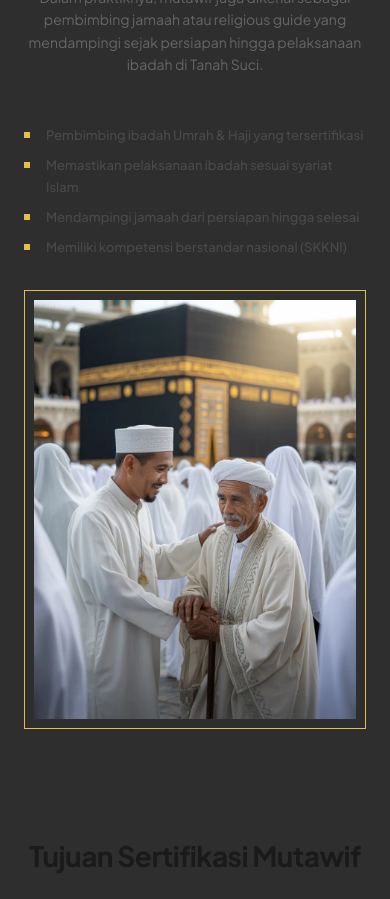
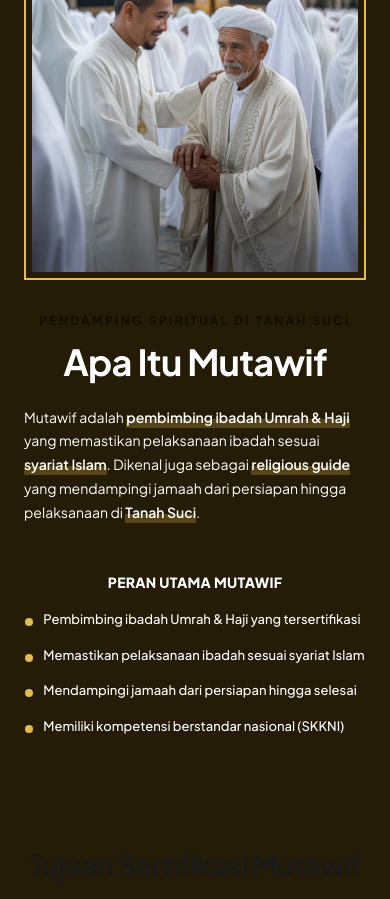
Before and after one commit to nineneel/mutawifnesia-website, a React (Vite) app: page / in a window 390 px wide. Shown: the part 1060-1959 px from the top of the page. Built offline with nearby package versions, Linux system fonts and the light colour scheme.

Commit message:
feat(home): adjust what is mutawif section

```diff
--- a/src/pages/Home/Home.jsx
+++ b/src/pages/Home/Home.jsx
@@ -17,6 +17,8 @@ const Home = () => {
   const [textColor, setTextColor] = useState("#1A1A1A");
   const [isDarkBg, setIsDarkBg] = useState(false);
   const toRedBgRef = useRef(null);
+  const contentTextRef = useRef(null);
+  const imageContainerRef = useRef(null);
 
   // Key points for What is Mutawif section
   const keyPoints = [
@@ -172,6 +174,23 @@ const Home = () => {
     };
   }, []);
 
+  // Sync image height with content text height
+  useEffect(() => {
+    const syncHeight = () => {
+      if (contentTextRef.current && imageContainerRef.current) {
+        const contentHeight = contentTextRef.current.offsetHeight;
+        imageContainerRef.current.style.height = `${contentHeight}px`;
+      }
+    };
+
+    syncHeight();
+    window.addEventListener("resize", syncHeight);
+
+    return () => {
+      window.removeEventListener("resize", syncHeight);
+    };
+  }, []);
+
   return (
     <div
       className={`home ${isDarkBg ? "dark-bg" : "light-bg"}`}
@@ -209,41 +228,45 @@ const Home = () => {
         </div>
       </section>
 
+
       {/* ========= WHAT IS MUTAWIF SECTION ========= */}
       <section className="what-is-mutawif-section">
         <div className="content">
-          <div className="content-bottom">
-            <div className="content-left">
+          <div className="content-row">
+            <div className="content-text" ref={contentTextRef}>
               <div className="content-header">
                 <p className="subtitle">Pendamping Spiritual di Tanah Suci</p>
                 <h2 className="title">Apa Itu Mutawif</h2>
               </div>
 
               <p className="description">
-                Mutawif adalah pembimbing ibadah Umrah & Haji yang bertugas
-                memastikan jamaah memahami dan melaksanakan ibadah sesuai
-                tuntunan syariat Islam. Dalam praktiknya, mutawif juga dikenal
-                sebagai pembimbing jamaah atau religious guide yang mendampingi
-                sejak persiapan hingga pelaksanaan ibadah di Tanah Suci.
+                Mutawif adalah <span className="highlight">pembimbing ibadah Umrah & Haji</span> yang memastikan
+                pelaksanaan ibadah sesuai <span className="highlight">syariat Islam</span>. Dikenal juga sebagai <span className="highlight">religious guide</span> yang
+                mendampingi jamaah dari persiapan hingga pelaksanaan di <span className="highlight">Tanah Suci</span>.
               </p>
+
+              <div className="content-keypoints">
+                <h3 className="keypoints-title">Peran Utama Mutawif</h3>
 
                 <div className="key-points">
                   {keyPoints.map((point, index) => (
-                  <div key={index} className="key-point-item">
+                    <div key={index} className="key-point-item" data-index={index}>
                       <div className="key-point-marker" />
                       <span className="key-point-text">{point}</span>
                     </div>
                   ))}
                 </div>
               </div>
+            </div>
 
-            <div className="image-container">
+            <div className="image-container" ref={imageContainerRef}>
               <div className="image-border" />
               <div className="image-wrapper">
                 <img
                   src="/images/home/what-is-mutawif/mutawif-guide.png"
-                  alt="Mutawif Guide"
+                  alt="Mutawif membimbing jamaah di Tanah Suci"
                   className="mutawif-image"
+                  loading="lazy"
                 />
               </div>
             </div>
@@ -450,31 +473,38 @@ const Home = () => {
 
         <div className="timeline">
           {steps.map((step, index) => (
-            <div key={index} className="timeline-step">
-              <div className="timeline-header">
-                <div className="timeline-line">
+            <div
+              key={index}
+              className={`timeline-item ${index % 2 === 0 ? "left" : "right"}`}
+            >
+              <div className="timeline-content">
+                <p className="step-number">{step.number}</p>
+                <p className="step-title">{step.title}</p>
+              </div>
+              <div className="timeline-dot">
                 <svg
-                    viewBox="0 0 337 18"
+                  width="18"
+                  height="18"
+                  viewBox="0 0 18 18"
                   xmlns="http://www.w3.org/2000/svg"
                   aria-hidden="true"
                   focusable="false"
                 >
                   <circle cx="9" cy="9" r="8" fill="white" />
-                    <line
-                      x1="18"
-                      y1="9"
-                      x2="337"
-                      y2="9"
-                      stroke="white"
-                      strokeWidth="2"
-                      strokeLinecap="round"
-                    />
                 </svg>
               </div>
-                <p className="step-number">{step.number}</p>
+              <div className="timeline-image">
+                <div className="timeline-image-wrapper">
+                  <img
+                    src={
+                      whyChooseUs[index % whyChooseUs.length]?.image ||
+                      "/images/home/mutawif/mutawif-1.webp"
+                    }
+                    alt={`Step ${step.number}`}
+                    className="step-image"
+                  />
                 </div>
-
-              <p className="step-title">{step.title}</p>
+              </div>
             </div>
           ))}
         </div>
--- a/src/pages/Home/css/CTASection.css
+++ b/src/pages/Home/css/CTASection.css
@@ -18,7 +18,7 @@
   align-items: center;
   gap: 20px;
   text-align: center;
-  padding: 60px 60px;
+  padding: 40px 60px;
   background-image: url('/images/cta-background.webp');
   background-size: cover;
   background-position: center;
@@ -57,7 +57,7 @@
 .cta-subtitle {
   font-family: var(--font-secondary);
   font-weight: var(--font-weight-normal);
-  font-size: var(--font-size-lg);
+  font-size: var(--font-size-md);
   line-height: var(--line-height-normal);
   color: var(--white);
   margin: 0;
--- a/src/pages/Home/css/WhatIsMutawifSection.css
+++ b/src/pages/Home/css/WhatIsMutawifSection.css
@@ -1,5 +1,7 @@
 .what-is-mutawif-section {
   padding: 120px 110px 140px;
+  position: relative;
+  overflow: hidden;
 }
 
 .content {
@@ -7,6 +9,17 @@
   margin: 0 auto;
 }
 
+/* ========= CONTENT ROWS ========= */
+.content-row {
+  display: grid;
+  grid-template-columns: 1fr 1fr;
+  gap: 60px;
+  align-items: start;
+  opacity: 0;
+  animation: fadeInUp 0.8s ease forwards 0.2s;
+}
+
+/* ========= TEXT CONTENT ========= */
 .content-header {
   display: flex;
   flex-direction: column;
@@ -33,24 +46,7 @@
   color: var(--dynamic-text-color, var(--black));
 }
 
-/* .title {
-  font-family: var(--font-primary);
-  font-weight: 700;
-  font-size: 48px;
-  line-height: 1.2;
-  margin: 0;
-  color: var(--primary-bg-dark);
-  letter-spacing: -0.02em;
-} */
-
-.content-bottom {
-  display: grid;
-  grid-template-columns: 1fr 1fr;
-  gap: 60px;
-  align-items: center;
-}
-
-.content-left {
+.content-text {
   display: flex;
   flex-direction: column;
 }
@@ -58,64 +54,99 @@
 .description {
   font-family: var(--font-secondary);
   font-size: 16px;
-  line-height: 1.6;
+  line-height: 1.7;
   margin: 24px 0 0;
-  color: #666666;
+  color: var(--dynamic-text-color, var(--black));
   text-align: justify;
+}
+
+.description .highlight {
+  font-weight: 600;
+  color: inherit;
+  background: linear-gradient(
+    180deg,
+    transparent 0%,
+    transparent 60%,
+    rgba(228, 189, 73, 0.25) 60%,
+    rgba(228, 189, 73, 0.25) 100%
+  );
+  padding: 2px 0;
+  position: relative;
+}
+
+/* ========= KEY POINTS SECTION ========= */
+.content-keypoints {
+  display: flex;
+  flex-direction: column;
+  gap: 20px;
+  margin-top: 36px;
+}
+
+.keypoints-title {
+  font-family: var(--font-secondary);
+  font-weight: 800;
+  font-size: 14px;
+  line-height: 1.4;
+  margin: 0;
+  color: var(--dynamic-text-color, var(--black));
+  letter-spacing: 0.02em;
+  text-transform: uppercase;
+  margin-top: 24px;
 }
 
 .key-points {
   display: flex;
   flex-direction: column;
-  margin-top: 48px;
   gap: 8px;
 }
 
 .key-point-item {
   display: flex;
   align-items: flex-start;
-  gap: 16px;
-  transition: transform 0.3s ease;
+  gap: 12px;
+  padding: 4px 0;
+  opacity: 0;
+  animation: slideIn 0.6s ease forwards;
 }
 
-/* .key-point-item:hover {
-  transform: translateX(8px);
-} */
+.key-point-item[data-index="0"] { animation-delay: 0.6s; }
+.key-point-item[data-index="1"] { animation-delay: 0.7s; }
+.key-point-item[data-index="2"] { animation-delay: 0.8s; }
+.key-point-item[data-index="3"] { animation-delay: 0.9s; }
 
 .key-point-marker {
-  width: 6px;
-  height: 6px;
+  width: 8px;
+  height: 8px;
   background: #e4bd49;
+  border-radius: 50%;
   flex-shrink: 0;
   margin-top: 8px;
-  transition: width 0.3s ease;
 }
-
-/* .key-point-item:hover .key-point-marker {
-  width: 24px;
-} */
 
 .key-point-text {
   font-family: var(--font-secondary);
   font-weight: 500;
-  font-size: 15px;
-  line-height: 1.7;
-  color: #4a4a4a;
+  font-size: 14px;
+  line-height: 1.5;
+  color: var(--dynamic-text-color, var(--black));
+  flex: 1;
 }
 
+/* ========= IMAGE CONTAINERS ========= */
 .image-container {
   position: relative;
   display: grid;
   grid-template-columns: 1fr;
   grid-template-rows: 1fr;
-  max-height: 600px;
-  height: 100%;
+  align-self: stretch;
+  overflow: hidden;
 }
 
 .image-border {
   grid-column: 1;
   grid-row: 1;
-  border: 1px solid #e4bd49;
+  border: 2px solid #e4bd49;
+  height: 100%;
 }
 
 .image-wrapper {
@@ -125,26 +156,56 @@
   height: calc(100% - 20px);
   margin: 10px 0 0 10px;
   overflow: hidden;
+  position: relative;
 }
 
 .mutawif-image {
   width: 100%;
   height: 100%;
   object-fit: cover;
+  object-position: center;
 }
 
-/* Responsive Design */
+/* ========= ANIMATIONS ========= */
+@keyframes fadeInUp {
+  from {
+    opacity: 0;
+    transform: translateY(30px);
+  }
+  to {
+    opacity: 1;
+    transform: translateY(0);
+  }
+}
+
+@keyframes slideIn {
+  from {
+    opacity: 0;
+    transform: translateX(-20px);
+  }
+  to {
+    opacity: 1;
+    transform: translateX(0);
+  }
+}
+
+/* Reduce motion for users who prefer it */
+@media (prefers-reduced-motion: reduce) {
+  .content-row,
+  .key-point-item {
+    animation: none;
+    opacity: 1;
+  }
+}
+
+/* ========= RESPONSIVE DESIGN ========= */
 @media (max-width: 1200px) {
   .what-is-mutawif-section {
     padding: 100px 60px 120px;
   }
 
-  .content-bottom {
+  .content-row {
     gap: 50px;
-  }
-
-  .title {
-    font-size: 42px;
   }
 }
 
@@ -153,7 +214,7 @@
     padding: 80px 50px 100px;
   }
 
-  .content-bottom {
+  .content-row {
     grid-template-columns: 1fr;
     gap: 40px;
   }
@@ -163,12 +224,26 @@
     text-align: center;
   }
 
-  .content-left {
+  .content-text {
     align-items: center;
   }
 
+  .keypoints-title {
+    text-align: center;
+  }
+
   .key-points {
-    max-width: 500px;
+    max-width: 600px;
+    margin: 0 auto;
+  }
+
+  .content-keypoints {
+    margin-top: 32px;
+  }
+
+  .image-container {
+    min-height: 350px;
+    order: -1;
   }
 }
 
@@ -177,20 +252,29 @@
     padding: 60px 40px 80px;
   }
 
-  .title {
-    font-size: 36px;
-  }
-
   .subtitle {
     font-size: 13px;
   }
 
   .description {
     font-size: 15px;
+    text-align: left;
+  }
+
+  .keypoints-title {
+    font-size: 15px;
   }
 
   .key-point-text {
     font-size: 14px;
+  }
+
+  .content-keypoints {
+    margin-top: 28px;
+  }
+
+  .image-container {
+    min-height: 300px;
   }
 }
 
@@ -199,23 +283,48 @@
     padding: 50px 24px 60px;
   }
 
-  .content-bottom {
+  .content-row {
     gap: 32px;
-  }
-
-  .title {
-    font-size: 28px;
   }
 
   .subtitle {
     font-size: 12px;
+    letter-spacing: 0.2em;
   }
 
   .description {
     font-size: 14px;
   }
 
+  .content-keypoints {
+    margin-top: 24px;
+    gap: 16px;
+  }
+
+  .keypoints-title {
+    font-size: 14px;
+  }
+
+  .key-points {
+    gap: 12px;
+  }
+
+  .key-point-item {
+    padding: 2px 0;
+    gap: 10px;
+  }
+
   .key-point-text {
     font-size: 13px;
   }
+
+  .image-container {
+    min-height: 250px;
+  }
+
+  .image-wrapper {
+    width: calc(100% - 16px);
+    height: calc(100% - 16px);
+    margin: 8px 0 0 8px;
+  }
 }
--- a/src/styles/variables.css
+++ b/src/styles/variables.css
@@ -4,7 +4,7 @@
   /* Primary Brand Colors */
   --primary-color: #BC1F22;
   --primary-dark: #9a191c;
-  --primary-bg-dark: #2e2e2e;
+  --primary-bg-dark: #241c07;
   /* --primary-bg-dark: #1A2118; */
   /* --primary-bg-dark: hsl(var(--h), 21%, 12%); */
 
```
Also changed, not shown: src/pages/Home/css/ProcessSection.css (+174 -43 lines). Lines whose indentation alone changed are shown as unchanged.
